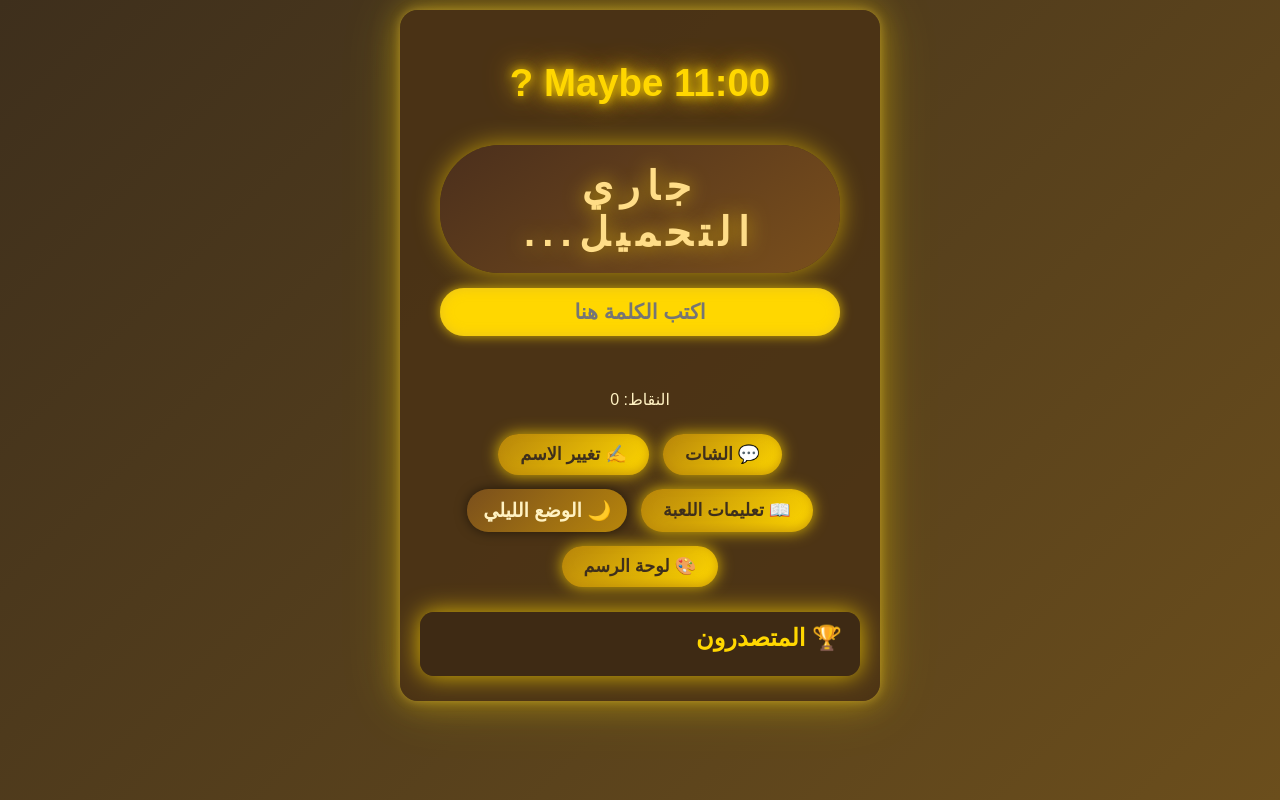
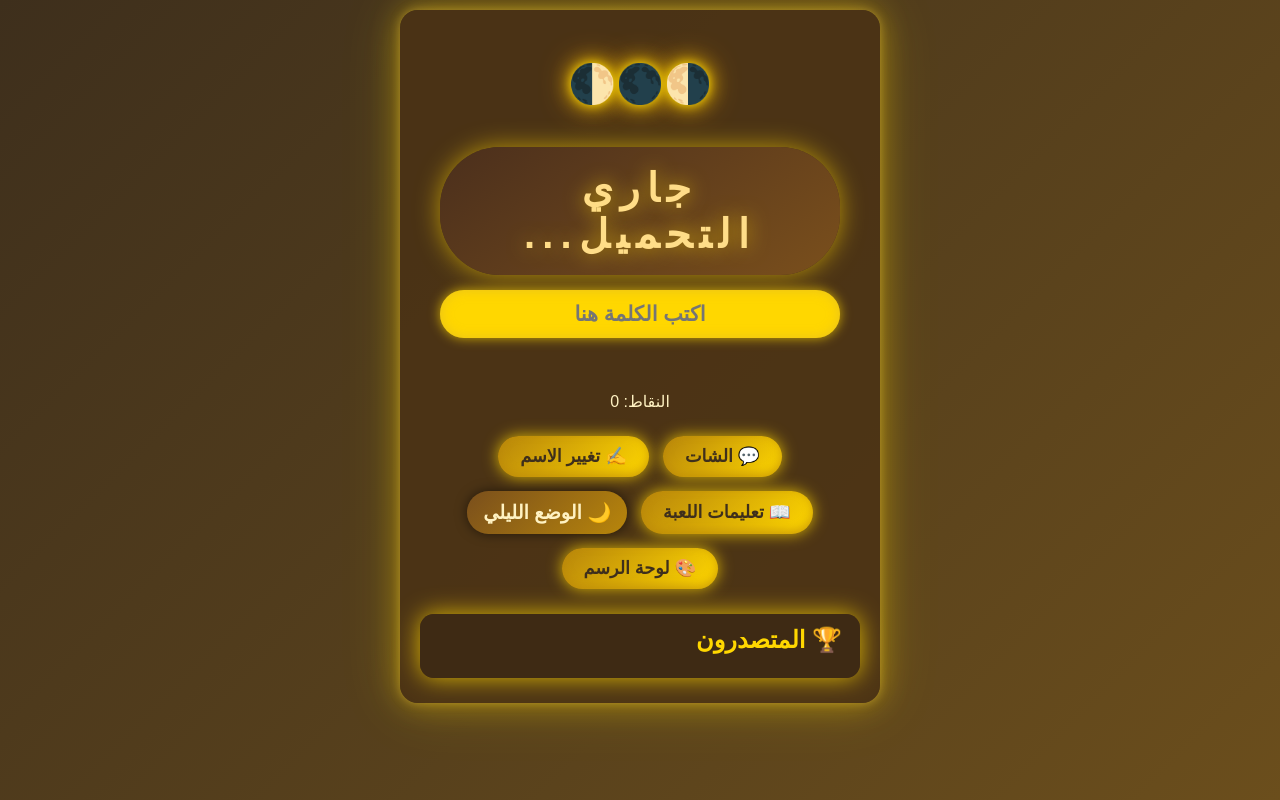
Before and after one commit to jihadddd1999-byte/game-words, a website: page public/index.html in a window 1280 px wide. Drawn offline with nearby package versions, Linux system fonts and the light colour scheme; no server answers.

Commit message:
Update index.html

```diff
--- a/public/index.html
+++ b/public/index.html
@@ -13,7 +13,7 @@
 <body>
   <main id="app-container">
     <header>
-      <h1>Maybe 11:00 ?</h1>
+      <h1>🌗🌑🌓</h1>
     </header>
 
     <section class="game-section">
```
